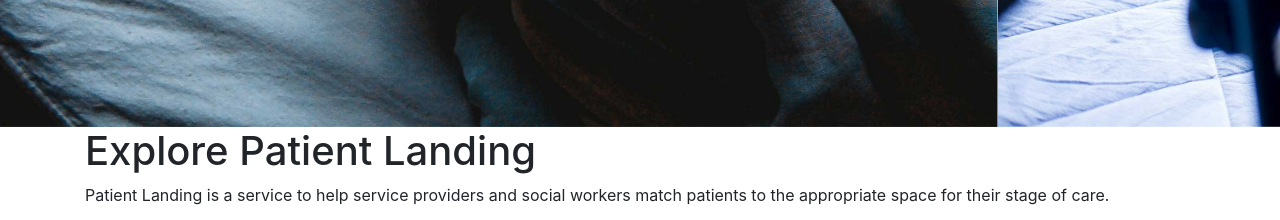
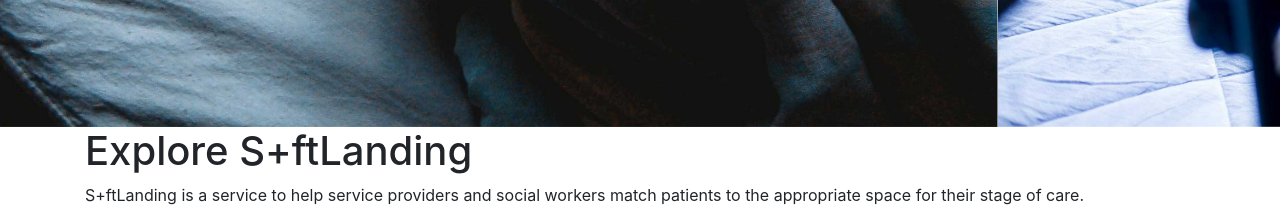
Before and after one commit to emeraldaly/ptland, a website: page public/index.html in a window 1280 px wide. Shown: the part 840-1060 px from the top of the page. Drawn offline with nearby package versions, Linux system fonts and the light colour scheme; a web font is replaced by a local one.

Commit message:
updated text with name

```diff
--- a/public/index.html
+++ b/public/index.html
@@ -140,8 +140,8 @@
 
         <div class="container">
 
-            <h1>Explore Patient Landing</h1>
-            <p>Patient Landing is a service to help service providers and social workers match patients to the appropriate space for their stage of care.</p>
+            <h1>Explore S+ftLanding</h1>
+            <p>S+ftLanding is a service to help service providers and social workers match patients to the appropriate space for their stage of care.</p>
             <h1>Shelters in your Area</h1>
         </div>
 
```
